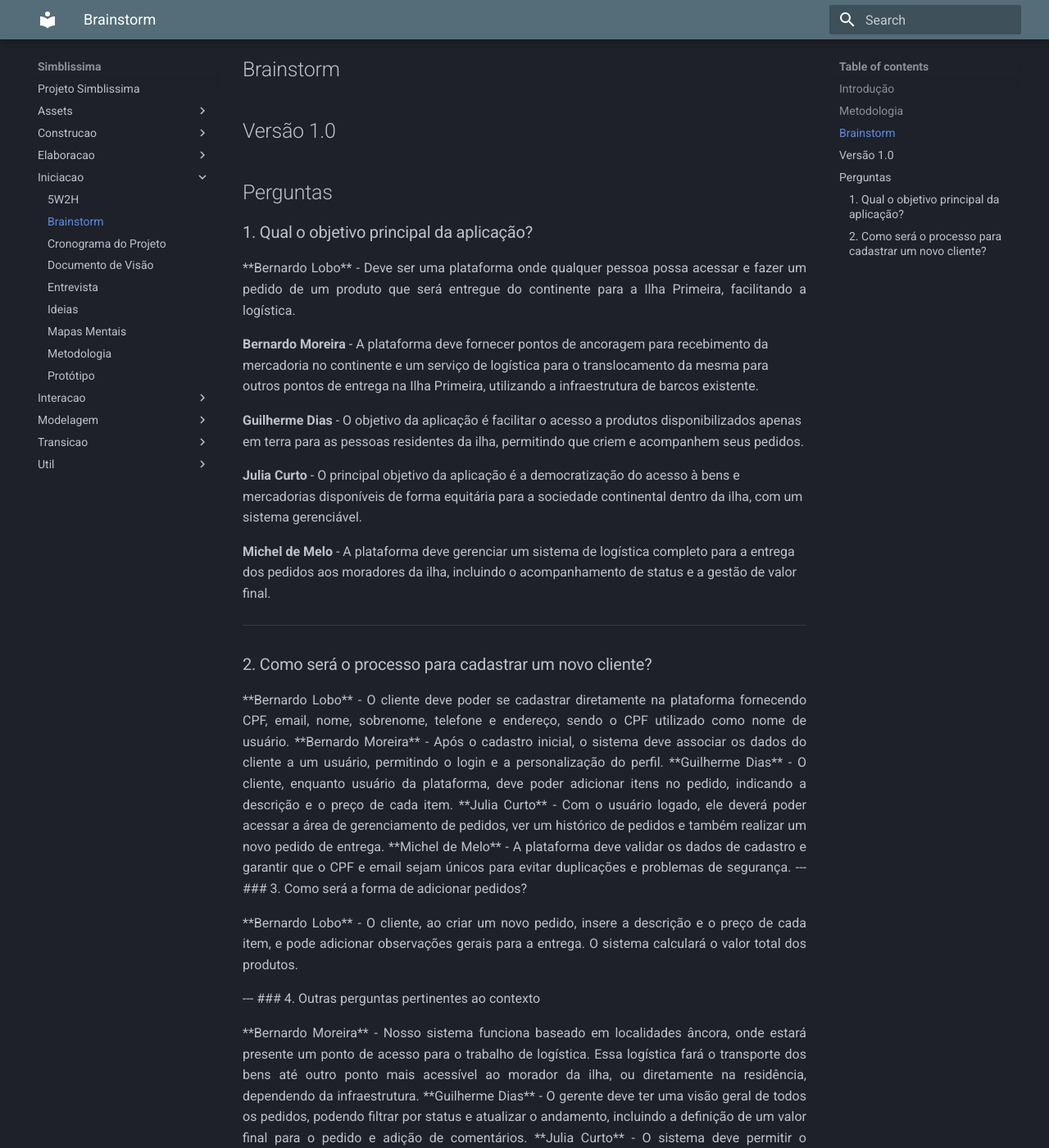
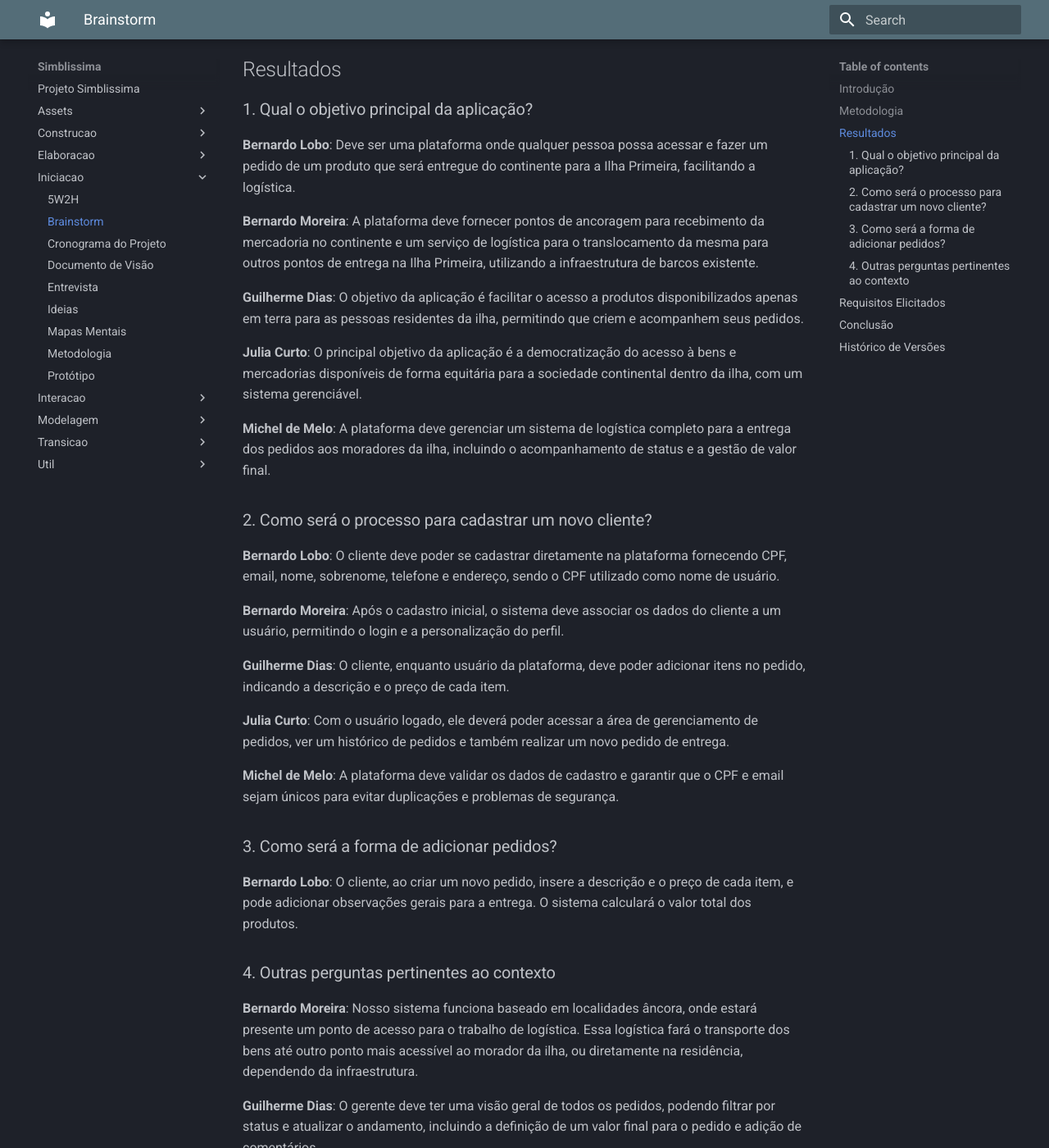
Before and after one commit to Projetos-de-Extensao/PBE_25.1_8001_II_Simblissima, an MkDocs documentation site: the page built from docs/iniciacao/Brainstorm.md, in a window 1280 px wide and 1400 px high, scrolled down 499 px. Shown: the whole window at 82% size. Built offline with MkDocs 1.6.1 and Material for MkDocs 9.7.7, drawn with Linux system fonts in a browser that asks for light colours; some of the changed text lies outside the part shown.

```diff
--- a/docs/iniciacao/Brainstorm.md
+++ b/docs/iniciacao/Brainstorm.md
@@ -4,101 +4,80 @@
 ---
 
 ## Introdução
-<p align = "justify">
+
 O brainstorm é uma técnica de elicitação de requisitos que consiste em reunir a equipe e discutir sobre diversos tópicos gerais do projeto apresentados no documento problema de negócio. No brainstorm o diálogo é incentivado e críticas são evitadas para permitir que todos colaborem com suas próprias ideias.
-</p>
 
 ## Metodologia
-<p align = "justify">
+
 A equipe se reuniu para debater ideias gerais sobre o projeto via encontro presencial durante a aula, começando e desenvolvendo uma ideia inicial durante a mesma. Bernardo Lobo atuou como moderador, direcionando a equipe com questões pré-elaboradas e transcrevendo as respostas para o documento.
-</p>
 
-## Brainstorm
-
-## Versão 1.0
-
-## Perguntas
+## Resultados
 
 ### 1. Qual o objetivo principal da aplicação?
 
-<p align = "justify">
-**Bernardo Lobo** - Deve ser uma plataforma onde qualquer pessoa possa acessar e fazer um pedido de um produto que será entregue do continente para a Ilha Primeira, facilitando a logística.
-</p>
+**Bernardo Lobo**: Deve ser uma plataforma onde qualquer pessoa possa acessar e fazer um pedido de um produto que será entregue do continente para a Ilha Primeira, facilitando a logística.
 
-**Bernardo Moreira** - A plataforma deve fornecer pontos de ancoragem para recebimento da mercadoria no continente e um serviço de logística para o translocamento da mesma para outros pontos de entrega na Ilha Primeira, utilizando a infraestrutura de barcos existente.
+**Bernardo Moreira**: A plataforma deve fornecer pontos de ancoragem para recebimento da mercadoria no continente e um serviço de logística para o translocamento da mesma para outros pontos de entrega na Ilha Primeira, utilizando a infraestrutura de barcos existente.
 
-**Guilherme Dias** - O objetivo da aplicação é facilitar o acesso a produtos disponibilizados apenas em terra para as pessoas residentes da ilha, permitindo que criem e acompanhem seus pedidos.
+**Guilherme Dias**: O objetivo da aplicação é facilitar o acesso a produtos disponibilizados apenas em terra para as pessoas residentes da ilha, permitindo que criem e acompanhem seus pedidos.
 
-**Julia Curto** - O principal objetivo da aplicação é a democratização do acesso à bens e mercadorias disponíveis de forma equitária para a sociedade continental dentro da ilha, com um sistema gerenciável.
+**Julia Curto**: O principal objetivo da aplicação é a democratização do acesso à bens e mercadorias disponíveis de forma equitária para a sociedade continental dentro da ilha, com um sistema gerenciável.
 
-**Michel de Melo** - A plataforma deve gerenciar um sistema de logística completo para a entrega dos pedidos aos moradores da ilha, incluindo o acompanhamento de status e a gestão de valor final.
-</p>
-
----
+**Michel de Melo**: A plataforma deve gerenciar um sistema de logística completo para a entrega dos pedidos aos moradores da ilha, incluindo o acompanhamento de status e a gestão de valor final.
 
 ### 2. Como será o processo para cadastrar um novo cliente?
 
-<p align = "justify">
-**Bernardo Lobo** - O cliente deve poder se cadastrar diretamente na plataforma fornecendo CPF, email, nome, sobrenome, telefone e endereço, sendo o CPF utilizado como nome de usuário.
+**Bernardo Lobo**: O cliente deve poder se cadastrar diretamente na plataforma fornecendo CPF, email, nome, sobrenome, telefone e endereço, sendo o CPF utilizado como nome de usuário.
 
-**Bernardo Moreira** - Após o cadastro inicial, o sistema deve associar os dados do cliente a um usuário, permitindo o login e a personalização do perfil.
+**Bernardo Moreira**: Após o cadastro inicial, o sistema deve associar os dados do cliente a um usuário, permitindo o login e a personalização do perfil.
 
-**Guilherme Dias** - O cliente, enquanto usuário da plataforma, deve poder adicionar itens no pedido, indicando a descrição e o preço de cada item.
+**Guilherme Dias**: O cliente, enquanto usuário da plataforma, deve poder adicionar itens no pedido, indicando a descrição e o preço de cada item.
 
-**Julia Curto** - Com o usuário logado, ele deverá poder acessar a área de gerenciamento de pedidos, ver um histórico de pedidos e também realizar um novo pedido de entrega.
+**Julia Curto**: Com o usuário logado, ele deverá poder acessar a área de gerenciamento de pedidos, ver um histórico de pedidos e também realizar um novo pedido de entrega.
 
-**Michel de Melo** - A plataforma deve validar os dados de cadastro e garantir que o CPF e email sejam únicos para evitar duplicações e problemas de segurança.
-
----
+**Michel de Melo**: A plataforma deve validar os dados de cadastro e garantir que o CPF e email sejam únicos para evitar duplicações e problemas de segurança.
 
 ### 3. Como será a forma de adicionar pedidos?
 
-<p align = "justify">
-**Bernardo Lobo** - O cliente, ao criar um novo pedido, insere a descrição e o preço de cada item, e pode adicionar observações gerais para a entrega. O sistema calculará o valor total dos produtos.
-</p>
-
----
+**Bernardo Lobo**: O cliente, ao criar um novo pedido, insere a descrição e o preço de cada item, e pode adicionar observações gerais para a entrega. O sistema calculará o valor total dos produtos.
 
 ### 4. Outras perguntas pertinentes ao contexto
 
-<p align = "justify">
-**Bernardo Moreira** - Nosso sistema funciona baseado em localidades âncora, onde estará presente um ponto de acesso para o trabalho de logística. Essa logística fará o transporte dos bens até outro ponto mais acessível ao morador da ilha, ou diretamente na residência, dependendo da infraestrutura.
+**Bernardo Moreira**: Nosso sistema funciona baseado em localidades âncora, onde estará presente um ponto de acesso para o trabalho de logística. Essa logística fará o transporte dos bens até outro ponto mais acessível ao morador da ilha, ou diretamente na residência, dependendo da infraestrutura.
 
-**Guilherme Dias** - O gerente deve ter uma visão geral de todos os pedidos, podendo filtrar por status e atualizar o andamento, incluindo a definição de um valor final para o pedido e adição de comentários.
+**Guilherme Dias**: O gerente deve ter uma visão geral de todos os pedidos, podendo filtrar por status e atualizar o andamento, incluindo a definição de um valor final para o pedido e adição de comentários.
 
-**Julia Curto** - O sistema deve permitir o rastreamento do status do pedido em tempo real, informando ao cliente sobre cada etapa da entrega, desde a criação até a finalização.
+**Julia Curto**: O sistema deve permitir o rastreamento do status do pedido em tempo real, informando ao cliente sobre cada etapa da entrega, desde a criação até a finalização.
 
-**Michel de Melo** - A comunicação sobre o valor final e a confirmação de pagamento devem ser claras, permitindo ao cliente aceitar ou recusar o valor proposto pelo gerente.
+**Michel de Melo**: A comunicação sobre o valor final e a confirmação de pagamento devem ser claras, permitindo ao cliente aceitar ou recusar o valor proposto pelo gerente.
 
----
+## Requisitos Elicitados
 
-### Requisitos elicitados
-
-|ID|Descrição|
-|----|-------------|
-|BS01| O sistema deve permitir o cadastro de novos clientes com CPF, e-mail, nome, sobrenome, telefone e endereço.|
-|BS02| O sistema deve permitir que clientes loguem com CPF e senha.|
-|BS03| O cliente deve poder criar um novo pedido, adicionando múltiplos itens com descrição e preço.|
-|BS04| O pedido deve ter um campo para observações gerais.|
-|BS05| O sistema deve calcular o valor total dos produtos no pedido automaticamente.|
-|BS06| O cliente deve poder visualizar o histórico de seus pedidos e seus respectivos status.|
-|BS07| O gerente (staff) deve ter acesso a um dashboard para visualizar e gerenciar todos os pedidos.|
-|BS08| O gerente deve poder atualizar o status de um pedido.|
-|BS09| O gerente deve poder definir um valor final para o pedido, que pode ser diferente do valor total.|
-|BS10| O cliente deve ser notificado sobre mudanças no status do pedido e sobre o valor final proposto.|
-|BS11| O cliente deve poder confirmar ou recusar o valor final proposto pelo gerente.|
-|BS12| O histórico de status de cada pedido deve ser registrado com data e comentário.|
-|BS13| O sistema deve permitir o gerenciamento de perfis de clientes (atualização de nome, sobrenome, e-mail, endereço, telefone e senha).|
-|BS14| O sistema deve ser acessível via navegador web, com uma interface Single Page Application (SPA).|
-|BS15| O sistema deve permitir o login e logout de usuários.|
+| ID | Descrição |
+|----|-----------|
+| BS01 | O sistema deve permitir o cadastro de novos clientes com CPF, e-mail, nome, sobrenome, telefone e endereço. |
+| BS02 | O sistema deve permitir que clientes loguem com CPF e senha. |
+| BS03 | O cliente deve poder criar um novo pedido, adicionando múltiplos itens com descrição e preço. |
+| BS04 | O pedido deve ter um campo para observações gerais. |
+| BS05 | O sistema deve calcular o valor total dos produtos no pedido automaticamente. |
+| BS06 | O cliente deve poder visualizar o histórico de seus pedidos e seus respectivos status. |
+| BS07 | O gerente (staff) deve ter acesso a um dashboard para visualizar e gerenciar todos os pedidos. |
+| BS08 | O gerente deve poder atualizar o status de um pedido. |
+| BS09 | O gerente deve poder definir um valor final para o pedido, que pode ser diferente do valor total. |
+| BS10 | O cliente deve ser notificado sobre mudanças no status do pedido e sobre o valor final proposto. |
+| BS11 | O cliente deve poder confirmar ou recusar o valor final proposto pelo gerente. |
+| BS12 | O histórico de status de cada pedido deve ser registrado com data e comentário. |
+| BS13 | O sistema deve permitir o gerenciamento de perfis de clientes (atualização de nome, sobrenome, e-mail, endereço, telefone e senha). |
+| BS14 | O sistema deve ser acessível via navegador web, com uma interface Single Page Application (SPA). |
+| BS15 | O sistema deve permitir o login e logout de usuários. |
 
 ## Conclusão
-<p align = "justify">
+
 Através da aplicação da técnica de Brainstorm, foi possível elicitar um conjunto inicial de requisitos funcionais e não funcionais para o projeto Simblissima, alinhados com a proposta de facilitar a logística de entregas na Ilha Primeira.
-</p>
 
-## Autor(es)
+## Histórico de Versões
+
 | Data | Versão | Descrição | Autor(es) |
-| -- | -- | -- | -- |
+|------|---------|------------|-----------|
 | 24/03/2025 | 1.0 | Criação do documento | Bernardo Lobo, Bernardo Moreira, Guilherme Dias, Julia Curto e Michel de Melo |
 | 02/06/2025 | 1.1 | Atualização das perguntas, respostas e requisitos elicitados para refletir o projeto Simblissima | Bernardo Lobo, Bernardo Moreira, Guilherme Dias, Julia Curto e Michel de Melo |
```
Also changed, not shown: docs/index.md (+3 -3 lines), docs/iniciacao/mapa_mental.md (+5 -0 lines), docs/iniciacao/prototipo_alta_fidelidade.md (+9 -9 lines), docs/interacao/interacao1.md (+3 -3 lines), generate_mindmap.py (added, +16 -0 lines), docs/assets/images/api.png (added), docs/assets/images/dashboard.png (added), docs/assets/images/dashboardproduto.png (added), docs/assets/images/djangoadmin.png (added), docs/assets/images/homeadm.png (added), docs/assets/images/homeuser.png (added), docs/assets/images/login.png (added), docs/assets/images/meuperfil.png (added), docs/assets/images/meuspedidos.png (added), 2 more files, 1 other file.
